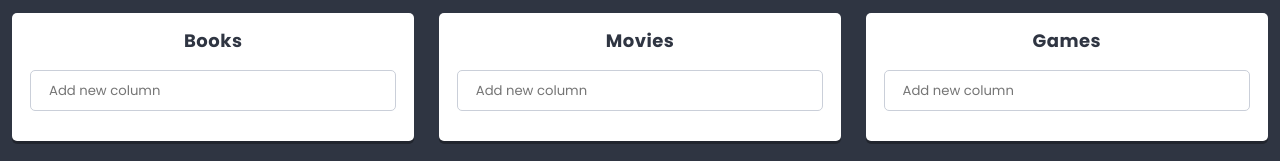
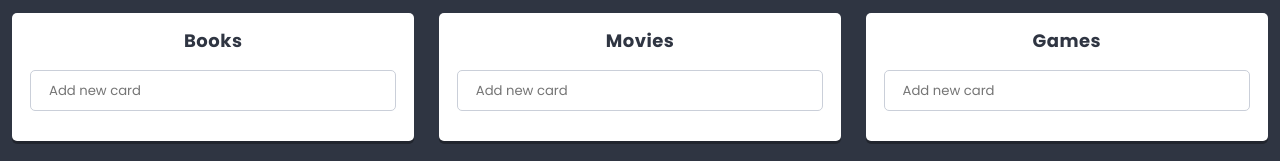
Before and after one commit to KatarzynaLesniewska/vol2_NaukaReacta, a React app: page / in a window 1280 px wide. Shown: the part 419-580 px from the top of the page. Built offline with nearby package versions, Linux system fonts and the light colour scheme.

Commit message:
Debug Creator by swapping cardCreatorText

```diff
--- a/src/components/Column/Column.js
+++ b/src/components/Column/Column.js
@@ -37,7 +37,7 @@ class Column extends React.Component {
                 {this.props.title}
             </h3>
             <div className={styles.creator}>
-                <Creator text={settings.columnCreatorText} action={title => this.addColumn(title)}/>
+                <Creator text={settings.cardCreatorText} action={title => this.addCard(title)}/>
             </div>
         </section>
     )
```
